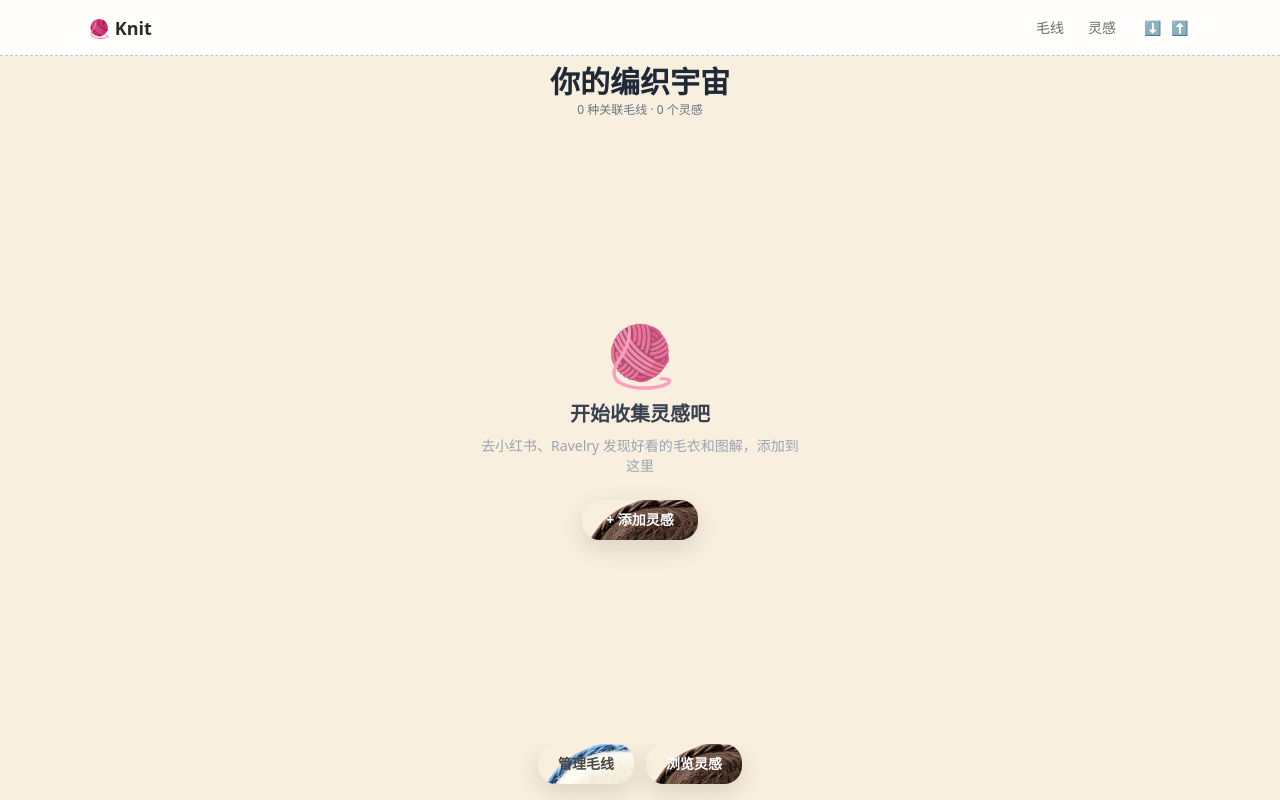
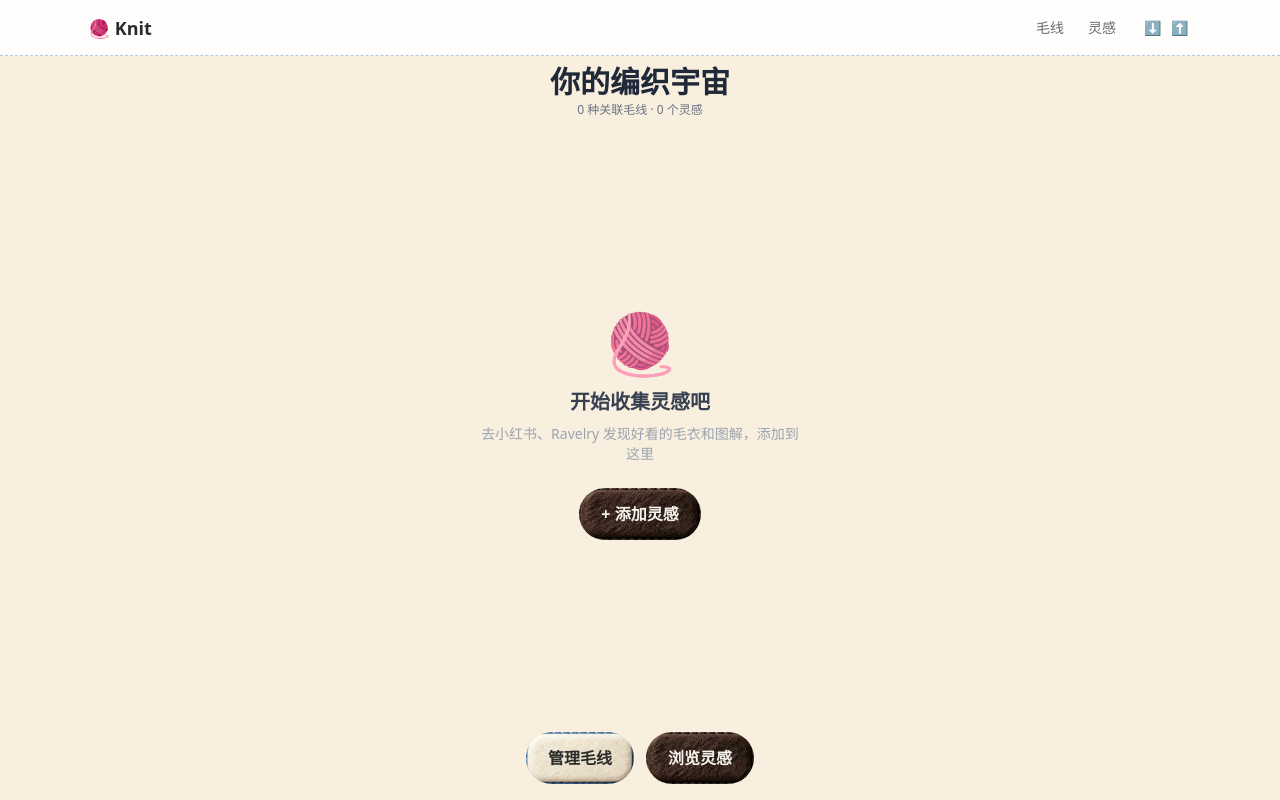
Before and after one commit to guoguoluo/knitknit, a Next.js app: page /knitknit/ in a window 1280 px wide. Built offline with nearby package versions, Linux system fonts and the light colour scheme.

Commit message:
button texture

```diff
--- a/src/app/globals.css
+++ b/src/app/globals.css
@@ -18,15 +18,25 @@
   .bubble-bg {
     background-color: #F8EFDF;
   }
-  .btn-white {
-    background-image: url("/knitknit/texture/btn_white.png");
-    background-repeat: repeat;
-    color: #464646;
+  .btnPatch {
+    appearance: none;
+    border: 0;
+    padding: 14px 22px;
+    min-height: 52px;
+    border-radius: 999px;
+    background-repeat: no-repeat;
+    background-position: center;
+    background-size: 100% 100%;
+    box-shadow: none;
+    font-weight: 800;
   }
-  .btn-coffee {
-    background-image: url("/knitknit/texture/btn_coffee.png");
-    background-repeat: repeat;
-    color: #fff;
+  .btnPatch--white {
+    background-image: url("/assets/ui/btn_white.png");
+    color: #2b2b2b;
+  }
+  .btnPatch--coffee {
+    background-image: url("/assets/ui/btn_coffee.png");
+    color: #f4f1ea;
   }
   .stitch-border-b {
     border-bottom: 2px dashed rgba(47,95,158,0.35);
--- a/src/app/inspiration-detail/page.tsx
+++ b/src/app/inspiration-detail/page.tsx
@@ -79,7 +79,7 @@ function InspirationDetailContent() {
             )}
             <div className="flex gap-2 mt-4">
               {insp.url && (
-                <a href={insp.url} target="_blank" rel="noopener noreferrer" className="inline-block px-3 py-1.5 text-sm rounded-[18px] btn-coffee shadow-[0_8px_24px_rgba(0,0,0,0.12)] hover:shadow-xl transition">
+                <a href={insp.url} target="_blank" rel="noopener noreferrer" className="btnPatch btnPatch--coffee">
                   {texts.inspViewOriginal}
                 </a>
               )}
--- a/src/app/inspirations/page.tsx
+++ b/src/app/inspirations/page.tsx
@@ -32,7 +32,7 @@ export default function InspirationsPage() {
     <div>
       <div className="flex items-center justify-between mb-6">
         <h1 className="text-2xl font-bold text-[#2B2B2B]">{texts.inspListHeading}</h1>
-        <button onClick={() => setShowForm(true)} className="inline-block px-4 py-2 rounded-[18px] btn-coffee font-semibold shadow-[0_8px_24px_rgba(0,0,0,0.12)] hover:shadow-xl transition">
+        <button onClick={() => setShowForm(true)} className="btnPatch btnPatch--coffee">
           {texts.inspListAdd}
         </button>
       </div>
--- a/src/app/page.tsx
+++ b/src/app/page.tsx
@@ -417,7 +417,7 @@ export default function Home() {
             <div className="text-6xl mb-4 opacity-70">🧶</div>
             <h2 className="text-xl font-bold text-gray-700 mb-2">开始收集灵感吧</h2>
             <p className="text-sm text-gray-400 mb-6 max-w-xs">去小红书、Ravelry 发现好看的毛衣和图解，添加到这里</p>
-            <Link href="/inspirations" className="inline-block px-6 py-2.5 rounded-[18px] btn-coffee font-semibold text-sm shadow-[0_8px_24px_rgba(0,0,0,0.12)] hover:shadow-xl transition">
+            <Link href="/inspirations" className="btnPatch btnPatch--coffee">
               + 添加灵感
             </Link>
           </div>
@@ -532,10 +532,10 @@ export default function Home() {
       {/* action buttons */}
       <section className="text-center shrink-0 pb-4 pt-0">
         <div className="flex justify-center gap-3">
-          <Link href="/yarns" className="inline-block px-5 py-2.5 rounded-[18px] btn-white font-semibold text-sm shadow-[0_8px_24px_rgba(0,0,0,0.12)] hover:shadow-xl transition">
+          <Link href="/yarns" className="btnPatch btnPatch--white">
             {texts.homeManageYarns}
           </Link>
-          <Link href="/inspirations" className="inline-block px-5 py-2.5 rounded-[18px] btn-coffee font-semibold text-sm shadow-[0_8px_24px_rgba(0,0,0,0.12)] hover:shadow-xl transition">
+          <Link href="/inspirations" className="btnPatch btnPatch--coffee">
             {texts.homeBrowseInspirations}
           </Link>
         </div>
--- a/src/app/yarns/page.tsx
+++ b/src/app/yarns/page.tsx
@@ -25,7 +25,7 @@ export default function YarnsPage() {
     <div>
       <div className="flex items-center justify-between mb-6">
         <h1 className="text-2xl font-bold text-[#2B2B2B]">{texts.yarnListHeading}</h1>
-        <button onClick={() => setShowForm(true)} className="inline-block px-4 py-2 rounded-[18px] btn-white font-semibold shadow-[0_8px_24px_rgba(0,0,0,0.12)] hover:shadow-xl transition">
+        <button onClick={() => setShowForm(true)} className="btnPatch btnPatch--white">
           {texts.yarnListAdd}
         </button>
       </div>
--- a/src/components/InspirationForm.tsx
+++ b/src/components/InspirationForm.tsx
@@ -170,7 +170,7 @@ export default function InspirationForm({ onClose, initial }: Props) {
             )}
           </div>
           <div className="flex gap-3 pt-2">
-            <button type="submit" className="inline-block flex-1 px-4 py-2 rounded-[18px] btn-coffee font-semibold shadow-[0_8px_24px_rgba(0,0,0,0.12)] hover:shadow-xl transition">
+            <button type="submit" className="btnPatch btnPatch--coffee">
               {initial ? "保存" : "添加"}
             </button>
             <button type="button" onClick={onClose} className="inline-block px-4 py-2 rounded-[18px] bg-white text-[#2B2B2B] border border-[rgba(47,95,158,0.25)] hover:shadow-lg transition">
--- a/src/components/YarnForm.tsx
+++ b/src/components/YarnForm.tsx
@@ -250,7 +250,7 @@ export default function YarnForm({ onClose, initial }: Props) {
             )}
           </div>
           <div className="flex gap-3 pt-2">
-            <button type="submit" className="inline-block flex-1 px-4 py-2 rounded-[18px] btn-white font-semibold shadow-[0_8px_24px_rgba(0,0,0,0.12)] hover:shadow-xl transition">
+            <button type="submit" className="btnPatch btnPatch--white">
               {initial ? "保存" : "添加"}
             </button>
             <button type="button" onClick={onClose} className="inline-block px-4 py-2 rounded-[18px] bg-white text-[#2B2B2B] border border-[rgba(47,95,158,0.25)] hover:shadow-lg transition">取消</button>
```
Also changed, not shown: public/assets/ui/btn_coffee.png (added), public/assets/ui/btn_white.png (added).
